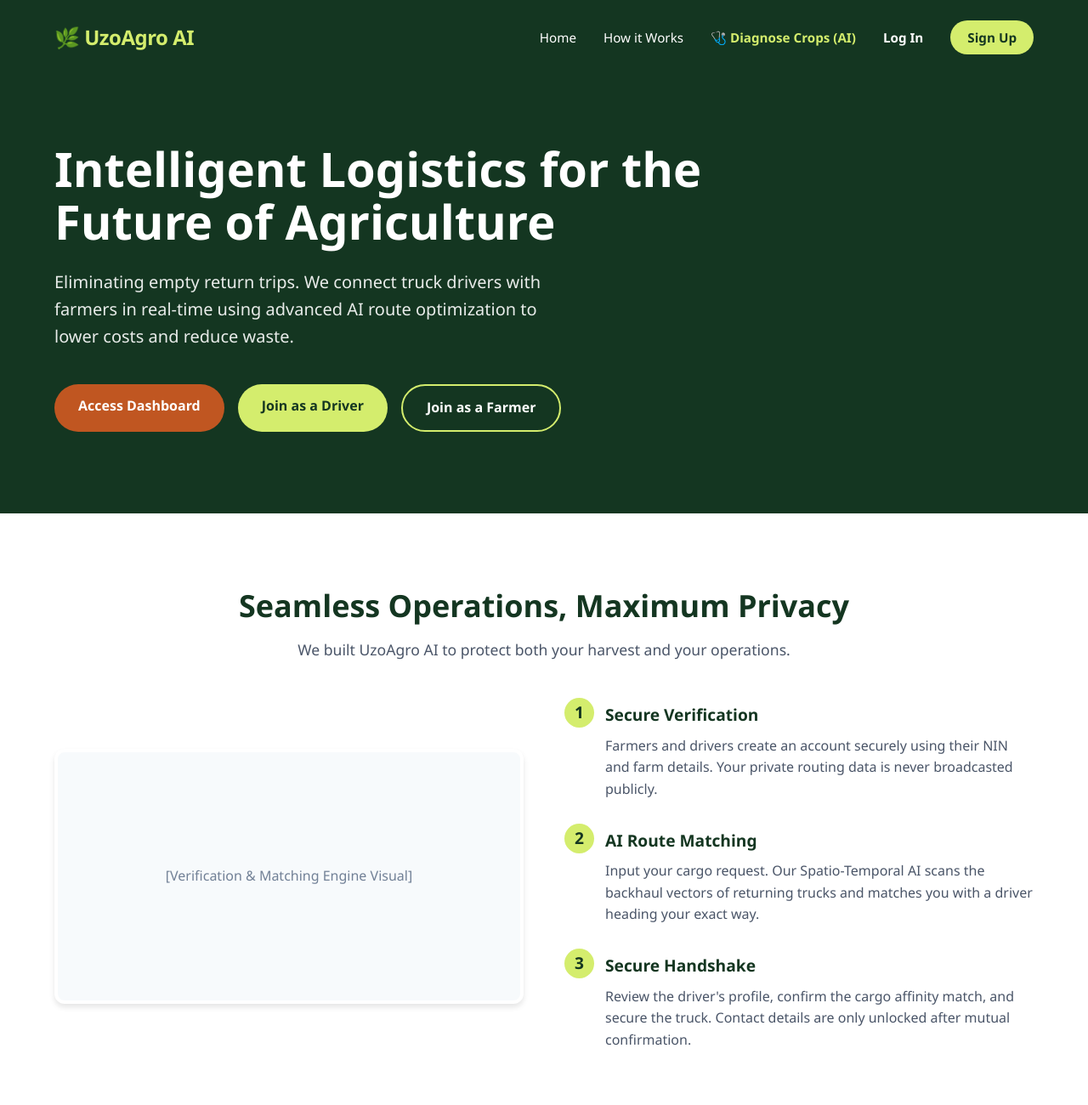
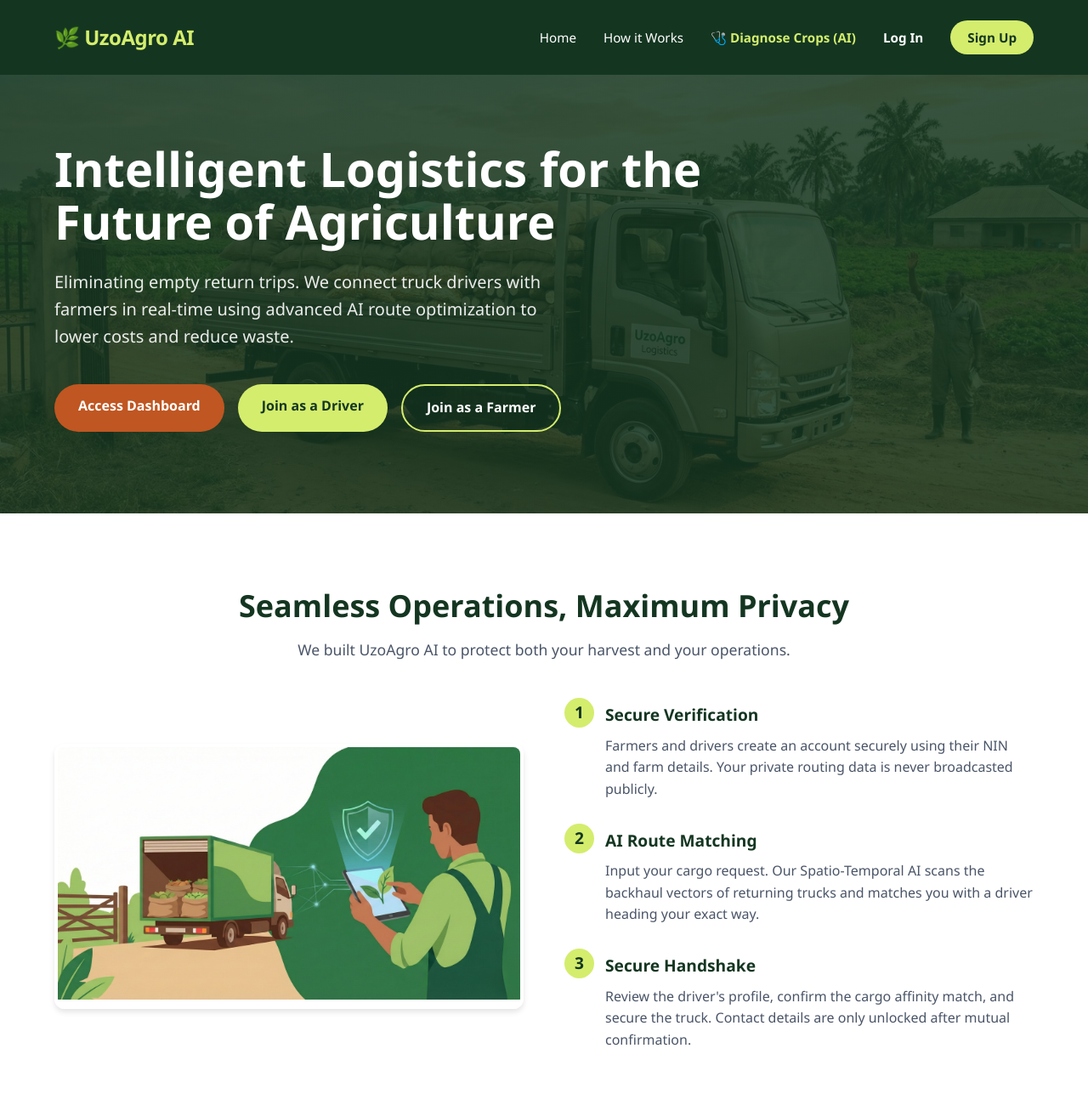
Before and after one commit to Gini-Eddie/UzoAgro-AI, a plain HTML site: page frontend/index.html in a window 1280 px wide. Shown: the top 1300 px of the page at 85% size. Drawn offline with nearby package versions, Linux system fonts and the light colour scheme.

Commit message:
Corrections to web on Images Showing

```diff
--- a/frontend/index.html
+++ b/frontend/index.html
@@ -26,7 +26,13 @@
         .hamburger { display: none; background: transparent; border: none; cursor: pointer; flex-direction: column; gap: 5px; z-index: 101; padding: 0.5rem; }
         .hamburger span { width: 25px; height: 3px; background-color: var(--lime-green); border-radius: 5px; transition: all 0.3s ease-in-out; }
 
-        .hero { background-color: var(--dark-green); color: var(--pure-white); padding: 5rem 5% 6rem 5%; display: flex; flex-direction: column; align-items: flex-start; max-width: 100%; }
+        .hero {
+            background: linear-gradient(rgba(20, 54, 33, 0.85), rgba(20, 54, 33, 0.85)), url('assets/farm.png');
+            background-size: cover;
+            background-position: center;
+            color: var(--pure-white);
+            padding: 5rem 5% 6rem 5%;
+        }
         .hero h1 { font-size: 3.5rem; line-height: 1.1; margin-bottom: 1.5rem; max-width: 800px; }
         .hero p { font-size: 1.25rem; opacity: 0.9; max-width: 600px; margin-bottom: 2.5rem; }
         .cta-group { display: flex; gap: 1rem; flex-wrap: wrap; }
@@ -152,8 +158,8 @@
         </div>
 
         <div style="max-width: 1200px; margin: 0 auto; display: grid; grid-template-columns: 1fr 1fr; gap: 3rem; align-items: center;">
-            <div style="border-radius: var(--radius); overflow: hidden; box-shadow: var(--shadow-md); border: 4px solid var(--pure-white); background-color: var(--shade-white); display: flex; align-items: center; justify-content: center; height: 300px;">
-                <p style="color: #718096; text-align: center; padding: 2rem;">[Verification & Matching Engine Visual]</p>
+            <div style="border-radius: var(--radius); overflow: hidden; box-shadow: var(--shadow-md); border: 4px solid var(--pure-white);">
+                <img src="assets/how-it-works.png" alt="UzoAgro Logistics Diagram" style="width: 100%; height: 100%; object-fit: cover;">
             </div>
             <div>
                 <ol style="list-style-type: none; counter-reset: steps;">
```
